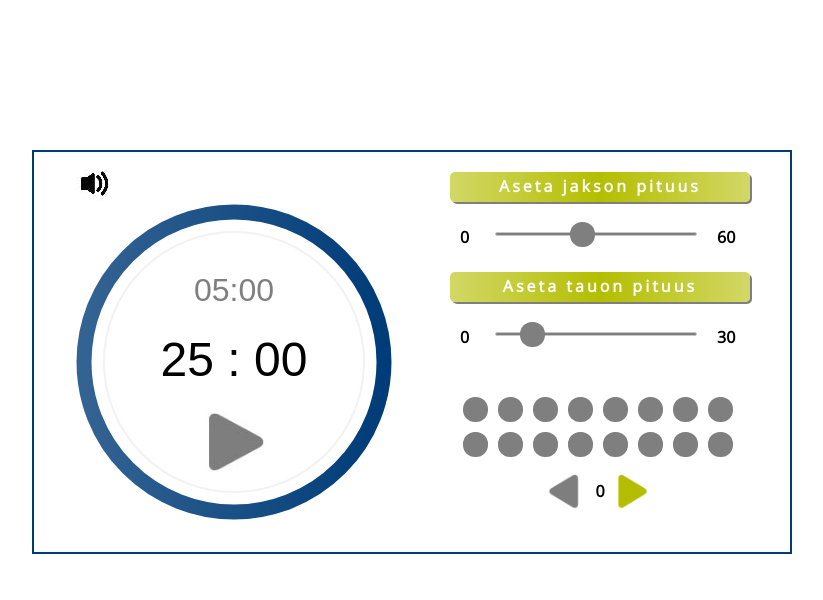
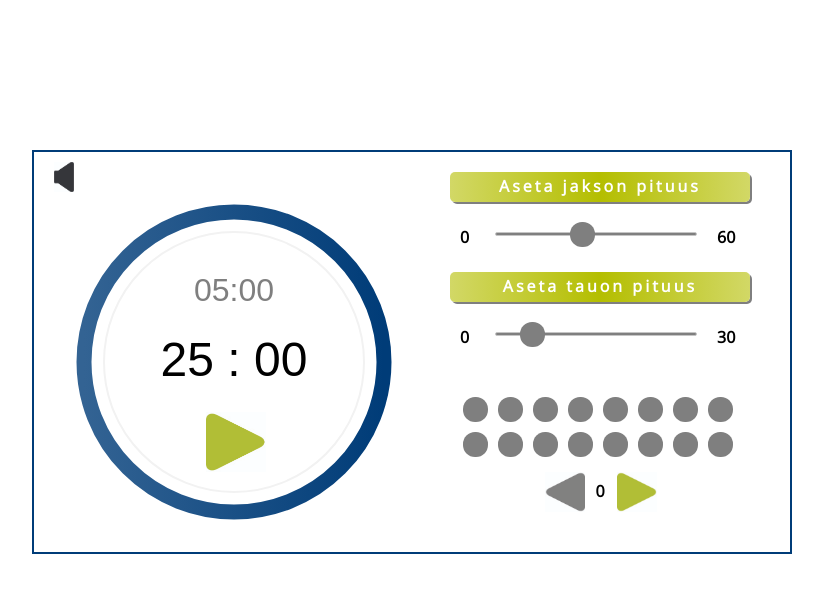
Before and after one commit to augustio/fokuskello, a plain HTML site: page index.html in a window 1280 px wide. Shown: the whole page, without its empty margins (228-1051 px from the left). Drawn offline with nearby package versions, Linux system fonts and the light colour scheme.

Commit message:
Replace some images with better ones

```diff
--- a/index.html
+++ b/index.html
@@ -10,13 +10,15 @@
 		<div class="container centered">
 			<div class="clock">
 				<div class="clock-cmpt alarm" id="alarm">
-					<img src="images/alarm_on.png">
+					<img id="mute" src="images/mute.jpg">
+					<img id="sound" src="images/sound.jpg">
 				</div>
 				<div class="clock-cmpt clock-face">
 					<div id="pause-time-display">00:00</div>
 					<div id="time-display">00 : 00</div>
 					<div id="play-pause">
-						<img src="images/play.png"></img>
+						<img id="pause" src="images/pause.jpg"></img>
+						<img id="play" src="images/play.jpg"></img>
 					</div>
 					<svg xmlns="http://www.w3.org/2000/svg" version="1.1"
 			     	width="400px" height="400px">
@@ -82,9 +84,9 @@
 					<div class="tg-two task"></div>
 				</div>
 				<div class="task-picker-panel">
-					<div  id="dec"><img src="images/dec-arrow.png"</img></div>
+					<div  id="dec"><img src="images/arrow-dec.jpg"</img></div>
 					<div id="sel-task">0</div>
-					<div  id="inc"><img src="images/inc-arrow.png"</img></div>
+					<div  id="inc"><img src="images/arrow-inc.jpg"</img></div>
 				</div>
 			</div>
 		</div>
--- a/scripts/script.js
+++ b/scripts/script.js
@@ -85,7 +85,8 @@ $(document).ready(function(){
 				}else{
 					pI = setInterval("pauseInterval()", 1000);
 				}
-				$("#play-pause img").attr("src", "images/pause.png");
+				$("#pause").show();
+				$("#play").hide();
 			}else{
 				timerOn = false;
 				resetClock();
@@ -94,7 +95,8 @@ $(document).ready(function(){
 				}else{
 					clearInterval(pI);
 				}
-				$("#play-pause img").attr("src", "images/play.png");
+				$("#pause").hide();
+				$("#play").show();
 			}
 		}
 	});
@@ -102,10 +104,12 @@ $(document).ready(function(){
 	$("#alarm").on('click', function(){
 		if(alarmSet){
 			alarmSet = false;
-			$("#alarm img").attr("src", "images/alarm_off.png");
+			$("#sound").hide();
+			$("#mute").show();
 		}else{
 			alarmSet = true;
-			$("#alarm img").attr("src", "images/alarm_on.png");
+			$("#mute").hide();
+			$("#sound").show();
 		}
 	});
 });
@@ -157,7 +161,8 @@ function taskInterval(){
 			taskStarted = false;
 			timerOn = false;
 			displayTime(tTime, 0);
-			$("#play-pause img").attr("src", "images/play.png");
+			$("#pause").hide();
+			$("#play").show();
 		}
 	}
 }
--- a/styles/style.css
+++ b/styles/style.css
@@ -138,16 +138,17 @@ body{
 	margin-top:.5em;
 	text-align:center;
 }
-#dec{
+#dec img{
 	float:left;
 	margin-left:5px;
-	margin-top:.15em;
 	width:40px;
+	height: 40px;
 }
-#inc{
+#inc img{
 	float:left;
 	margin-left:2px;
 	width:40px;
+	height: 40px;
 }
 div#dec:active{
 	margin-left:3px;
@@ -166,11 +167,12 @@ div#inc:active{
 	top:40px;
 	left:30px;
 }
-.alarm{
+.alarm img{
+	position:absolute;
 	top:10px;
-	height: 20px;
+	height: 30px;
+	width: 20px;
 }
-
 .center{
 	height:400px;
 	width:400px;
```
Also changed, not shown: images/alarm_off.png (deleted), images/alarm_on.png (deleted), images/arrow-dec.jpg (added), images/arrow-inc.jpg (added), images/dec-arrow.png (deleted), images/inc-arrow.png (deleted), images/mute.jpg (added), images/pause.jpg (renamed from images/pause.png), images/play.jpg (added), images/play.png (deleted), images/sound.jpg (added).
